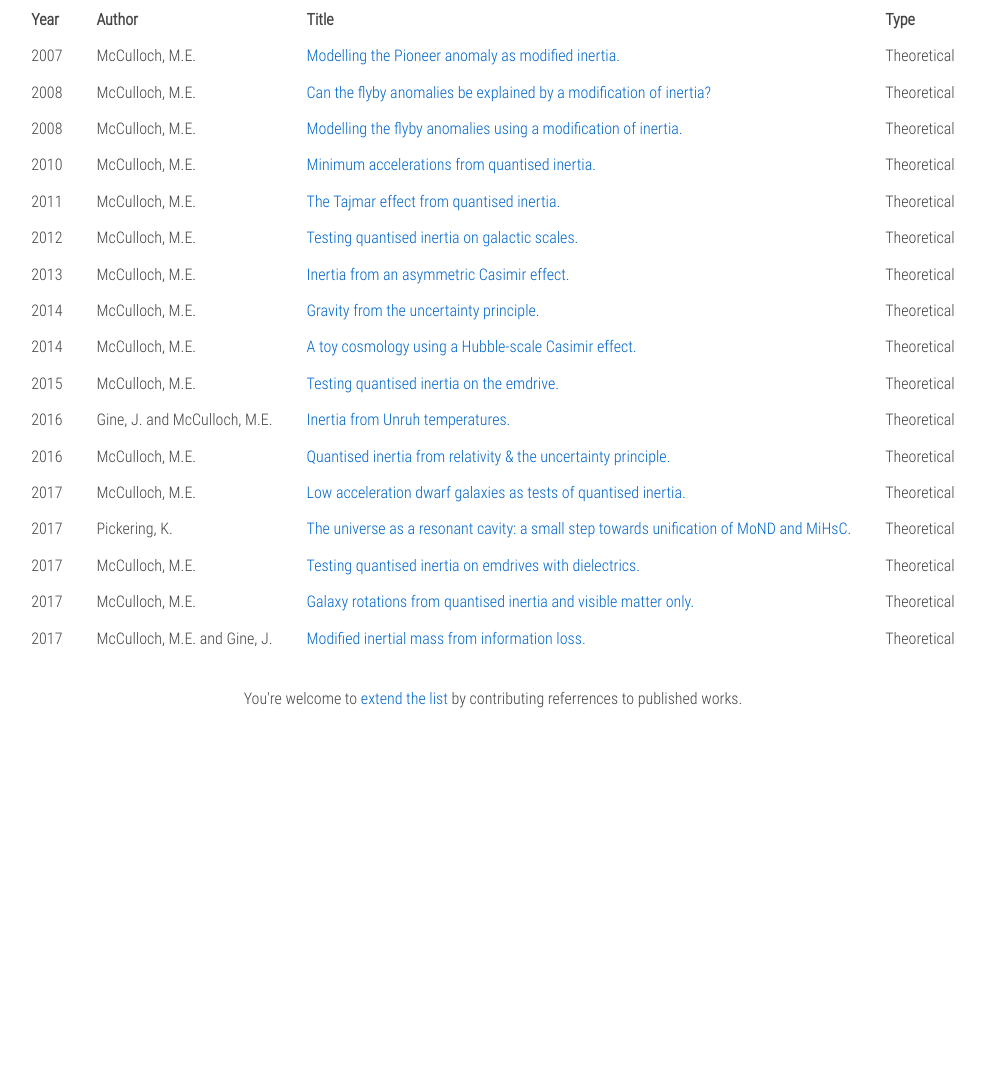
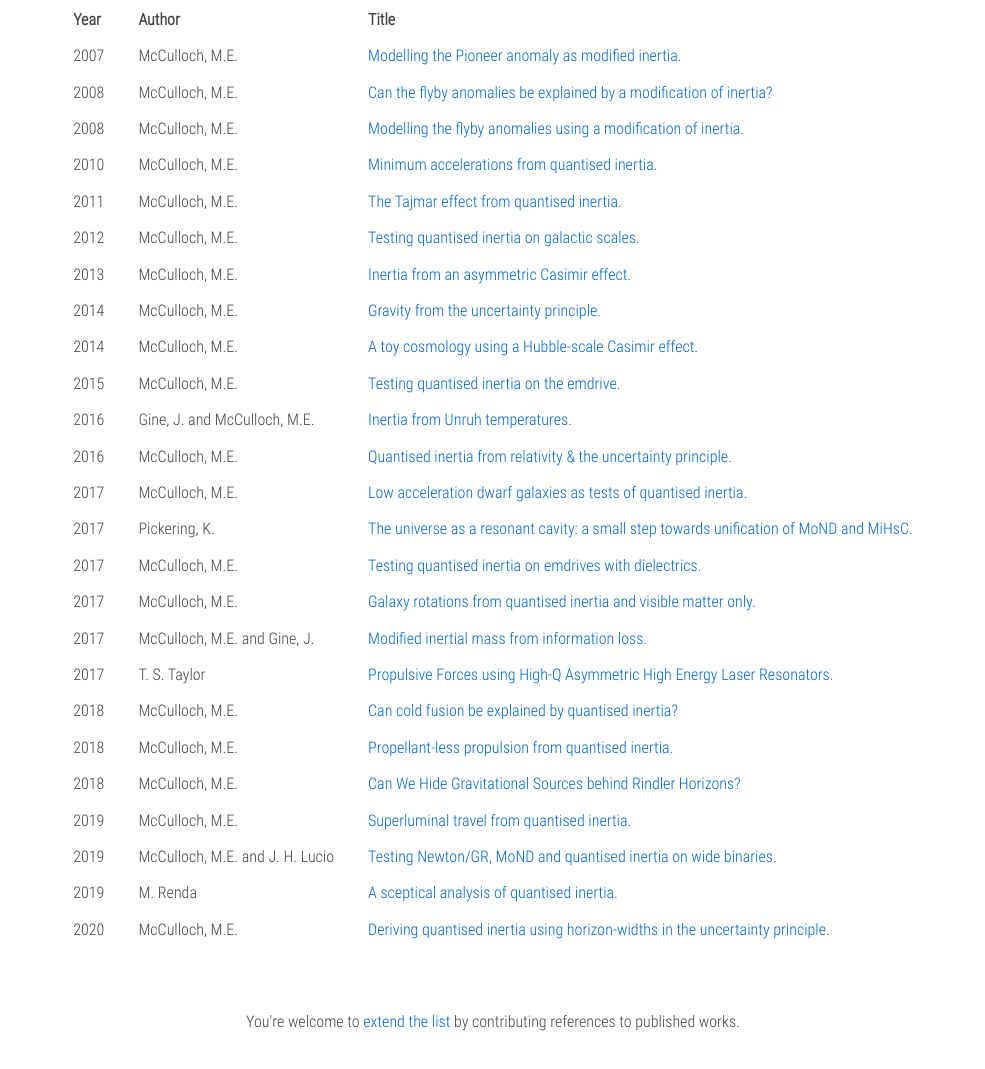
Before and after one commit to quantizedinertia/papers, a plain HTML site: page index.html in a window 1280 px wide. Shown: the part 247-1316 px from the top of the page, without its empty margins (147-1132 px from the left). Before the commit the page ends 987 px from the top, so only its background shows below. Drawn offline with nearby package versions, Linux system fonts and the light colour scheme.

Commit message:
chore(content): update 2018-19 data, typo fix, link back, disable types

```diff
--- a/css/style.css
+++ b/css/style.css
@@ -52,4 +52,4 @@ th, td {
   text-align: left;
 }
 
-footer { margin: 2rem auto; }
+footer { margin: 4rem auto; }
--- a/data.json
+++ b/data.json
@@ -117,5 +117,61 @@
     "link": "http://www.worldscientific.com/doi/abs/10.1142/S0217732317501486",
     "title": "Modified inertial mass from information loss.",
     "author": "McCulloch, M.E. and Gine, J."
+  },
+  {
+    "year": 2017,
+    "type": "Theoretical",
+    "link": "https://www.jbis.org.uk/paper.php?p=2017.70.238",
+    "title": "Propulsive Forces using High-Q Asymmetric High Energy Laser Resonators.",
+    "author": "T. S. Taylor"
+  },
+  {
+    "year": 2018,
+    "type": "Theoretical",
+    "link": "http://www.ptep-online.com/2018/PP-53-02.PDF",
+    "title": "Can cold fusion be explained by quantised inertia?",
+    "author": "McCulloch, M.E."
+  },
+  {
+    "year": 2018,
+    "type": "Theoretical",
+    "link": "https://www.tsijournals.com/abstract/propellantless-propulsion-from-quantized-inertia-13923.html",
+    "title": "Propellant-less propulsion from quantised inertia.",
+    "author": "McCulloch, M.E."
+  },
+  {
+    "year": 2018,
+    "type": "Theoretical",
+    "link": "http://www.ptep-online.com/2019/PP-57-05.PDF",
+    "title": "Can We Hide Gravitational Sources behind Rindler Horizons?",
+    "author": "McCulloch, M.E."
+  },
+  {
+    "year": 2019,
+    "type": "Theoretical",
+    "link": "https://www.tsijournals.com/articles/superluminal-travel-from-quantised-inertia.pdf",
+    "title": "Superluminal travel from quantised inertia.",
+    "author": "McCulloch, M.E."
+  },
+  {
+    "year": 2019,
+    "type": "Theoretical",
+    "link": "https://link.springer.com/article/10.1007%2Fs10509-019-3615-z",
+    "title": "Testing Newton/GR, MoND and quantised inertia on wide binaries.",
+    "author": "McCulloch, M.E. and J. H. Lucio"
+  },
+  {
+    "year": 2019,
+    "type": "Theoretical",
+    "link": "https://arxiv.org/abs/1908.01589",
+    "title": "A sceptical analysis of quantised inertia.",
+    "author": "M. Renda"
+  },
+  {
+    "year": 2020,
+    "type": "Theoretical",
+    "link": "http://www.m-hikari.com/astp/astp2020/astp1-4-2020/p/gineASTP1-4-2020.pdf",
+    "title": "Deriving quantised inertia using horizon-widths in the uncertainty principle.",
+    "author": "McCulloch, M.E."
   }
 ]
--- a/index.html
+++ b/index.html
@@ -19,7 +19,7 @@
   <body>
     <header>
       <h1>Researches</h1>
-      <h3>Published papers on Quantized Inertia</h3>
+      <h3>Published papers on <a href="https://quantizedinertia.com/" title="Homepage">Quantized Inertia</a></h3>
     </header>
 
     <table>
@@ -28,7 +28,7 @@
           <th>Year</th>
           <th>Author</th>
           <th>Title</th>
-          <th>Type</th>
+          <!-- <th>Type</th> -->
         </tr>
       </thead>
       <tbody>
@@ -38,7 +38,7 @@
     <footer>
       You're welcome to
       <a href="https://github.com/quantizedinertia/researches/blob/gh-pages/data.json" rel="noopener noreferrer" title="Link to data.json" target="_blank">extend the list</a>
-      by contributing referrences to published works.
+      by contributing references to published works.
     </footer>
 
     <script>
@@ -46,7 +46,7 @@
         let tbody = $("<tbody/>")
         for (let d of data) {
           let year = $("<td/>").append(d.year),
-              type = $("<td/>").append(d.type),
+              // type = $("<td/>").append(d.type),
               title = $("<td/>").append($("<a/>").append(d.title).attr({
                 title: d.title,
                 target: "_blank",
@@ -55,7 +55,7 @@
               })),
               author = $("<td/>").append(d.author)
           console.log(title.html())
-          let row = $("<tr/>").append([year, author, title, type])
+          let row = $("<tr/>").append([year, author, title])
           tbody.append(row)
         }
         $("table").append(tbody)
```
